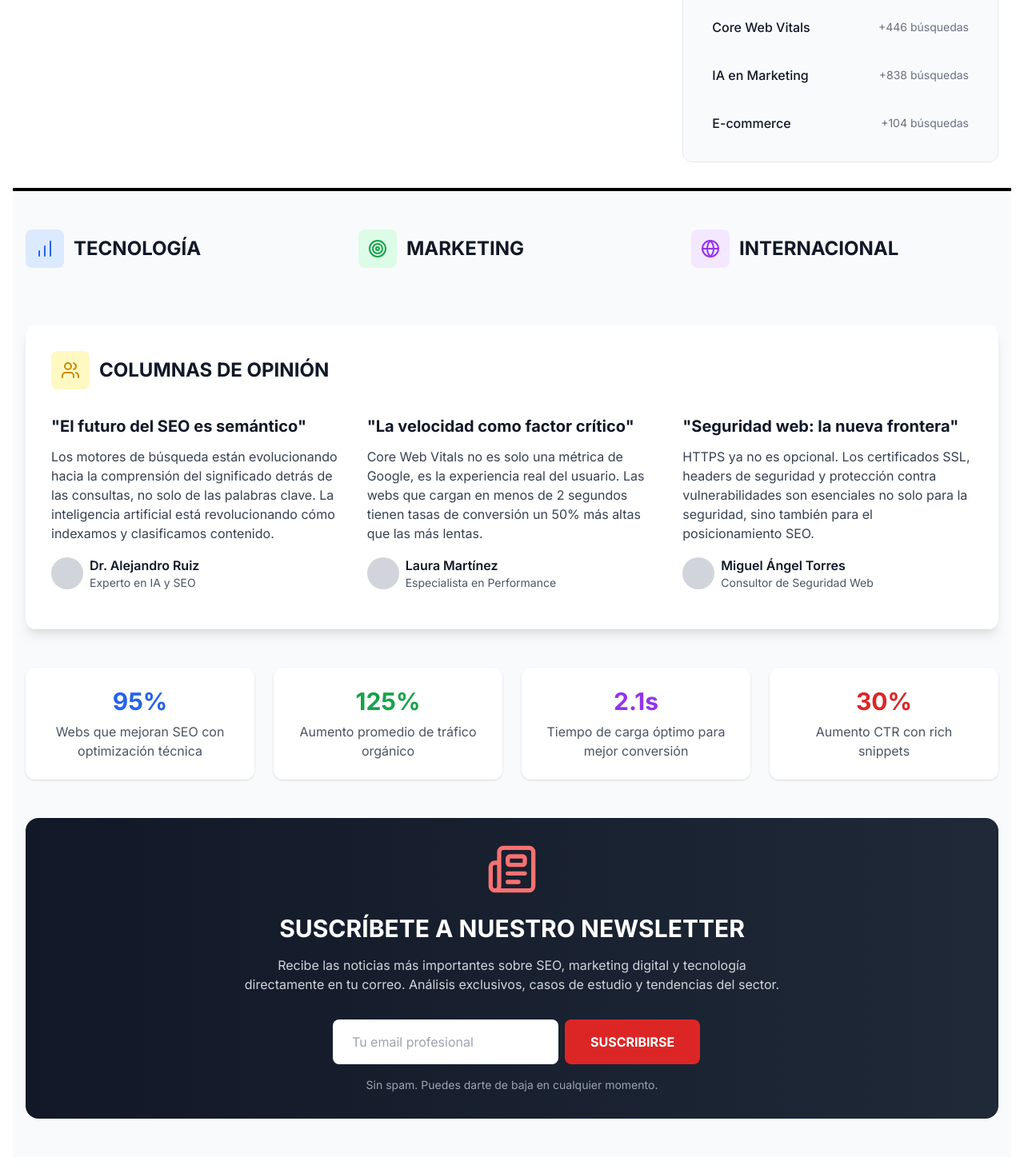
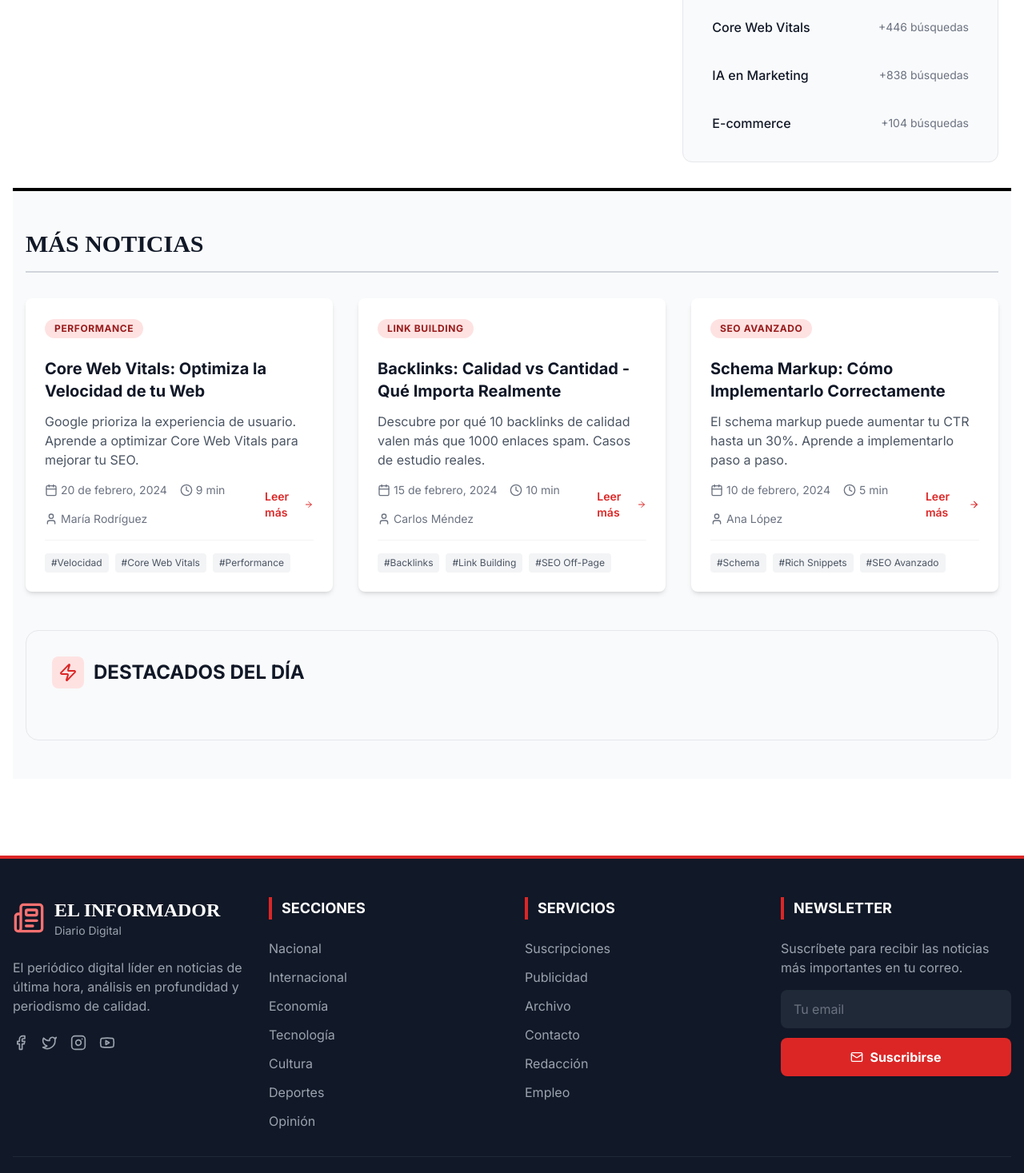
Before and after one commit to clawdbot-liaz/seo-blog-periodico, a Next.js app: page / in a window 1280 px wide. Shown: the part 1330-2797 px from the top of the page at 80% size. Built offline with nearby package versions, Linux system fonts and the light colour scheme.

Commit message:
Simplify: Remove specific sections (tech, marketing, international), opinion columns, stats, and newsletter form as requested

```diff
--- a/app/page.tsx
+++ b/app/page.tsx
@@ -1,7 +1,7 @@
 import Link from 'next/link'
 import { getPosts } from '@/lib/posts'
 import NewsCard from '@/components/NewsCard'
-import { Newspaper, TrendingUp, Zap, BarChart, Target, Globe, Shield, Users } from 'lucide-react'
+import { Newspaper, TrendingUp, Zap } from 'lucide-react'
 
 export default async function Home() {
   const posts = await getPosts()
@@ -84,154 +84,30 @@ export default async function Home() {
         </div>
       </section>
 
-      {/* Secciones del periódico */}
+      {/* Más noticias */}
       <section className="container mx-auto px-4 py-12">
-        <div className="grid md:grid-cols-3 gap-8 mb-12">
-          {/* Sección Tecnología */}
-          <div>
-            <div className="flex items-center gap-3 mb-6">
-              <div className="p-3 bg-blue-100 rounded-lg">
-                <BarChart className="h-6 w-6 text-blue-600" />
-              </div>
-              <h3 className="text-2xl font-bold">TECNOLOGÍA</h3>
-            </div>
-            <div className="space-y-6">
-              {trendingNews.map((post) => (
-                <NewsCard key={post.slug} post={post} variant="default" />
-              ))}
-            </div>
-          </div>
-
-          {/* Sección Marketing */}
-          <div>
-            <div className="flex items-center gap-3 mb-6">
-              <div className="p-3 bg-green-100 rounded-lg">
-                <Target className="h-6 w-6 text-green-600" />
-              </div>
-              <h3 className="text-2xl font-bold">MARKETING</h3>
-            </div>
-            <div className="space-y-6">
-              {opinionNews.map((post) => (
-                <NewsCard key={post.slug} post={post} variant="default" />
-              ))}
-            </div>
-          </div>
-
-          {/* Sección Internacional */}
-          <div>
-            <div className="flex items-center gap-3 mb-6">
-              <div className="p-3 bg-purple-100 rounded-lg">
-                <Globe className="h-6 w-6 text-purple-600" />
-              </div>
-              <h3 className="text-2xl font-bold">INTERNACIONAL</h3>
-            </div>
-            <div className="space-y-6">
-              {latestNews.slice(4, 7).map((post) => (
-                <NewsCard key={post.slug} post={post} variant="default" />
-              ))}
-            </div>
+        <div className="mb-12">
+          <h2 className="text-3xl font-bold font-serif mb-8 border-b-2 border-gray-300 pb-4">MÁS NOTICIAS</h2>
+          <div className="grid md:grid-cols-3 gap-8">
+            {latestNews.slice(0, 6).map((post) => (
+              <NewsCard key={post.slug} post={post} variant="default" />
+            ))}
           </div>
         </div>
 
-        {/* Columnas de opinión */}
-        <div className="bg-white rounded-xl shadow-lg p-8 mb-12">
-          <div className="flex items-center gap-3 mb-8">
-            <div className="p-3 bg-yellow-100 rounded-lg">
-              <Users className="h-6 w-6 text-yellow-600" />
+        {/* Destacados del día */}
+        <div className="bg-gray-50 rounded-2xl p-8 border border-gray-200">
+          <h3 className="text-2xl font-bold mb-8 flex items-center gap-3">
+            <div className="p-2 bg-red-100 rounded-lg">
+              <Zap className="h-6 w-6 text-red-600" />
             </div>
-            <h3 className="text-2xl font-bold">COLUMNAS DE OPINIÓN</h3>
+            DESTACADOS DEL DÍA
+          </h3>
+          <div className="grid md:grid-cols-2 gap-8">
+            {trendingNews.map((post) => (
+              <NewsCard key={post.slug} post={post} variant="featured" />
+            ))}
           </div>
-
-          <div className="newspaper-columns">
-            <div className="space-y-6">
-              <div className="mb-6">
-                <h4 className="text-xl font-bold mb-3">"El futuro del SEO es semántico"</h4>
-                <p className="text-gray-700 mb-4">
-                  Los motores de búsqueda están evolucionando hacia la comprensión del significado detrás de las consultas, no solo de las palabras clave. La inteligencia artificial está revolucionando cómo indexamos y clasificamos contenido.
-                </p>
-                <div className="flex items-center gap-2">
-                  <div className="w-10 h-10 bg-gray-300 rounded-full"></div>
-                  <div>
-                    <p className="font-semibold">Dr. Alejandro Ruiz</p>
-                    <p className="text-sm text-gray-600">Experto en IA y SEO</p>
-                  </div>
-                </div>
-              </div>
-
-              <div className="mb-6">
-                <h4 className="text-xl font-bold mb-3">"La velocidad como factor crítico"</h4>
-                <p className="text-gray-700 mb-4">
-                  Core Web Vitals no es solo una métrica de Google, es la experiencia real del usuario. Las webs que cargan en menos de 2 segundos tienen tasas de conversión un 50% más altas que las más lentas.
-                </p>
-                <div className="flex items-center gap-2">
-                  <div className="w-10 h-10 bg-gray-300 rounded-full"></div>
-                  <div>
-                    <p className="font-semibold">Laura Martínez</p>
-                    <p className="text-sm text-gray-600">Especialista en Performance</p>
-                  </div>
-                </div>
-              </div>
-
-              <div>
-                <h4 className="text-xl font-bold mb-3">"Seguridad web: la nueva frontera"</h4>
-                <p className="text-gray-700 mb-4">
-                  HTTPS ya no es opcional. Los certificados SSL, headers de seguridad y protección contra vulnerabilidades son esenciales no solo para la seguridad, sino también para el posicionamiento SEO.
-                </p>
-                <div className="flex items-center gap-2">
-                  <div className="w-10 h-10 bg-gray-300 rounded-full"></div>
-                  <div>
-                    <p className="font-semibold">Miguel Ángel Torres</p>
-                    <p className="text-sm text-gray-600">Consultor de Seguridad Web</p>
-                  </div>
-                </div>
-              </div>
-            </div>
-          </div>
-        </div>
-
-        {/* Estadísticas y datos */}
-        <div className="grid md:grid-cols-4 gap-6 mb-12">
-          <div className="bg-white p-6 rounded-xl shadow text-center">
-            <div className="text-3xl font-bold text-blue-600 mb-2">95%</div>
-            <p className="text-gray-600">Webs que mejoran SEO con optimización técnica</p>
-          </div>
-          <div className="bg-white p-6 rounded-xl shadow text-center">
-            <div className="text-3xl font-bold text-green-600 mb-2">125%</div>
-            <p className="text-gray-600">Aumento promedio de tráfico orgánico</p>
-          </div>
-          <div className="bg-white p-6 rounded-xl shadow text-center">
-            <div className="text-3xl font-bold text-purple-600 mb-2">2.1s</div>
-            <p className="text-gray-600">Tiempo de carga óptimo para mejor conversión</p>
-          </div>
-          <div className="bg-white p-6 rounded-xl shadow text-center">
-            <div className="text-3xl font-bold text-red-600 mb-2">30%</div>
-            <p className="text-gray-600">Aumento CTR con rich snippets</p>
-          </div>
-        </div>
-
-        {/* Suscripción */}
-        <div className="bg-gradient-to-r from-gray-900 to-gray-800 text-white rounded-2xl p-8 text-center">
-          <Newspaper className="h-16 w-16 mx-auto mb-6 text-red-400" />
-          <h3 className="text-3xl font-bold mb-4">SUSCRÍBETE A NUESTRO NEWSLETTER</h3>
-          <p className="text-gray-300 mb-8 max-w-2xl mx-auto">
-            Recibe las noticias más importantes sobre SEO, marketing digital y tecnología directamente en tu correo. Análisis exclusivos, casos de estudio y tendencias del sector.
-          </p>
-          <form className="max-w-md mx-auto flex gap-2">
-            <input
-              type="email"
-              placeholder="Tu email profesional"
-              className="flex-grow px-6 py-4 rounded-lg text-gray-900 focus:outline-none focus:ring-2 focus:ring-red-500"
-            />
-            <button
-              type="submit"
-              className="bg-red-600 hover:bg-red-700 text-white font-bold px-8 py-4 rounded-lg transition"
-            >
-              SUSCRIBIRSE
-            </button>
-          </form>
-          <p className="text-gray-400 text-sm mt-4">
-            Sin spam. Puedes darte de baja en cualquier momento.
-          </p>
         </div>
       </section>
     </div>
```
